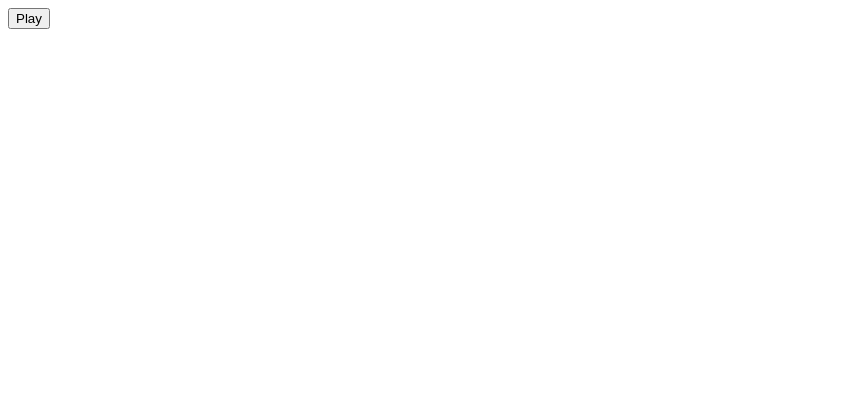
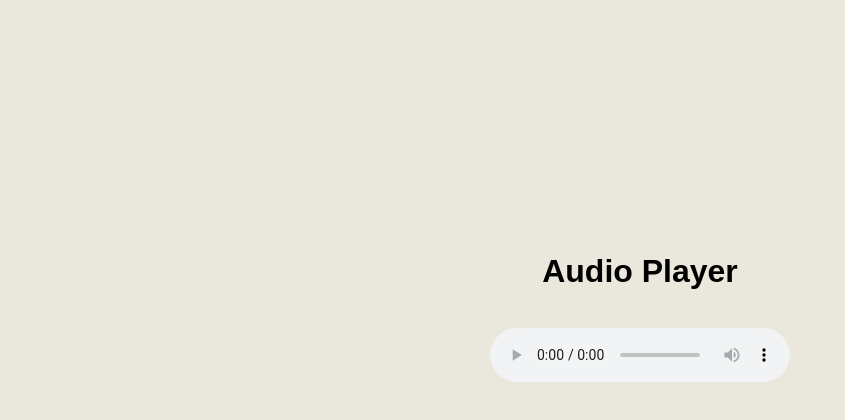
Before and after one commit to simonmeier3/modul-152-4, a website: page audioPlayer/audio-player.html in a window 1280 px wide. Shown: the whole page, without its empty margins (0-845 px from the left). Drawn offline with Linux system fonts and the light colour scheme.

Commit message:
Finished Audio Player with subtitles

```diff
--- a/audioPlayer/audio-player.css
+++ b/audioPlayer/audio-player.css
@@ -0,0 +1,13 @@
+body{
+    background-color: #EAE7DC;
+}
+#title{
+    text-align: center;
+    margin-top: 20%;
+    font-family: Arial, serif;
+
+}
+#audioPlayer{
+    text-align: center;
+    margin-top: 3%;
+}
--- a/audioPlayer/audio-player.html
+++ b/audioPlayer/audio-player.html
@@ -2,27 +2,22 @@
 <html lang="en">
 <head>
     <meta charset="UTF-8">
-    <title>Audio Player</title>
+    <title>Audio</title>
     <link rel="stylesheet" type="text/css" href="audio-player.css">
 </head>
 <body>
 
-<audio id="player" src="Data/Testaufnahme_Modul_152.mp3" preload="metadata" loop onclick="play()"></audio>
+<div id="title">
+    <h1>Audio Player</h1>
+</div>
 
 <div id="audioPlayer">
-
-    <button id="play">Play</button>
-
+    <audio controls>
+        <source src="/audioPlayer/Testaufnahme_Modul_152.mp3" type="audio/mpeg">
+        <track src="VTT_Simon_Meier.vtt" kind="subtitles" label="Subtitles">
+        Your browser does not support the audio tag.
+    </audio>
 </div>
-
-<script>
-
-    function play(){
-        let player = document.getElementById('player')
-        player.onplay;
-    }
-
-</script>
 
 </body>
 </html>
```
Also changed, not shown: 4 other files.
